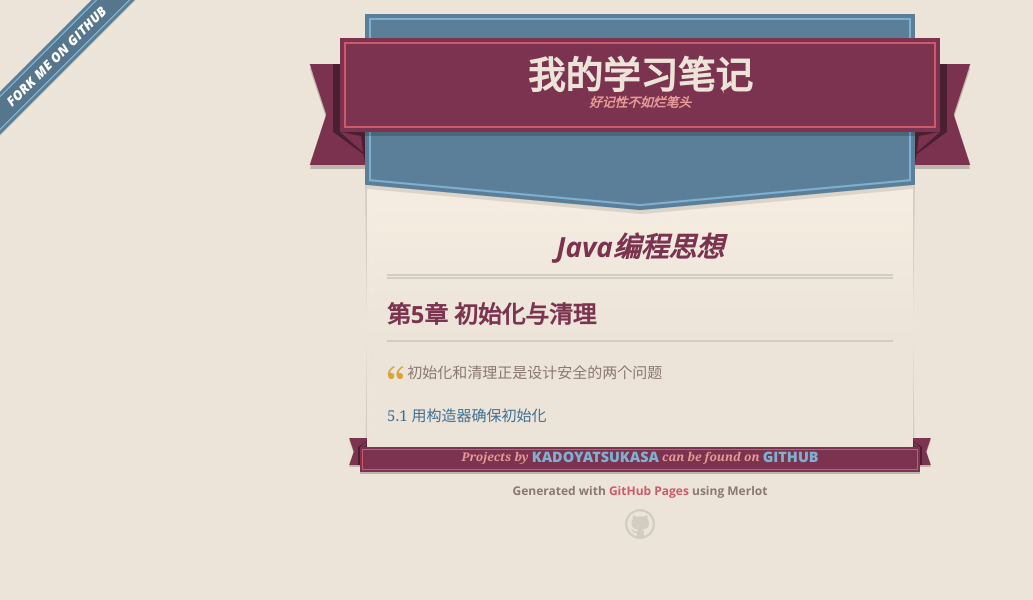
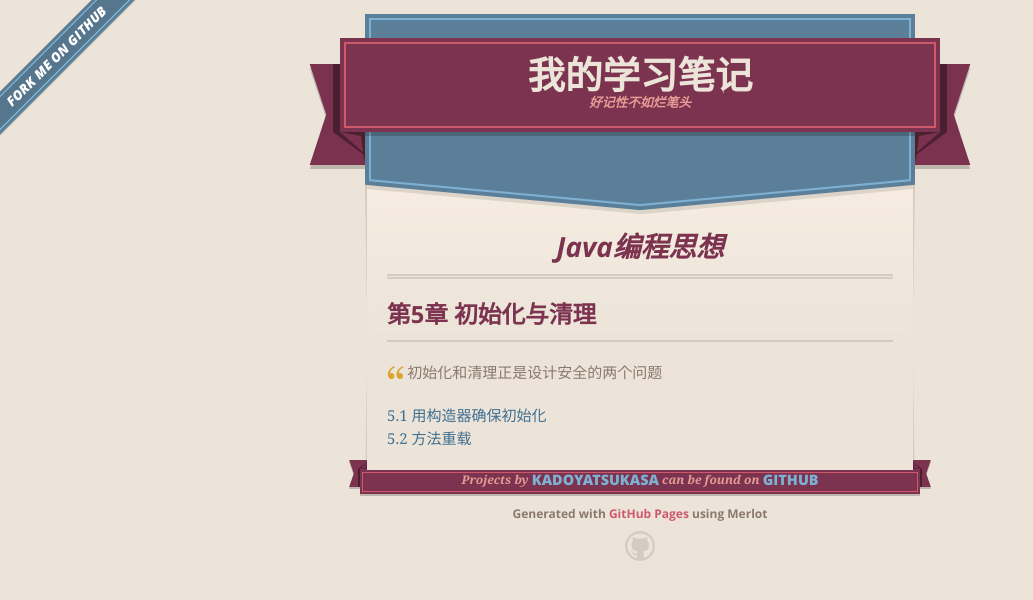
Before and after one commit to kadoyatsukasa/kadoyatsukasa.github.io, a Jekyll site: the page built from docs/thinkinginjava/menu.md, in a window 1280 px wide. Shown: the top 600 px of the page, without its empty margins (0-1033 px from the left). Built offline with Jekyll 4.4.1, drawn with Linux system fonts in a browser that asks for light colours; our own code applies the rules of GitHub Pages for plain Markdown files.

Commit message:
20190118 b2c5m

```diff
--- a/docs/thinkinginjava/menu.md
+++ b/docs/thinkinginjava/menu.md
@@ -5,4 +5,5 @@
 ## 第5章 初始化与清理
 >初始化和清理正是设计安全的两个问题
 
-[5.1 用构造器确保初始化](./5/51.md)
+[5.1 用构造器确保初始化](./5/51)
+[5.2 方法重载](./5/52)
```
Also changed, not shown: docs/thinkinginjava/5/51.md (+1 -1 lines).
